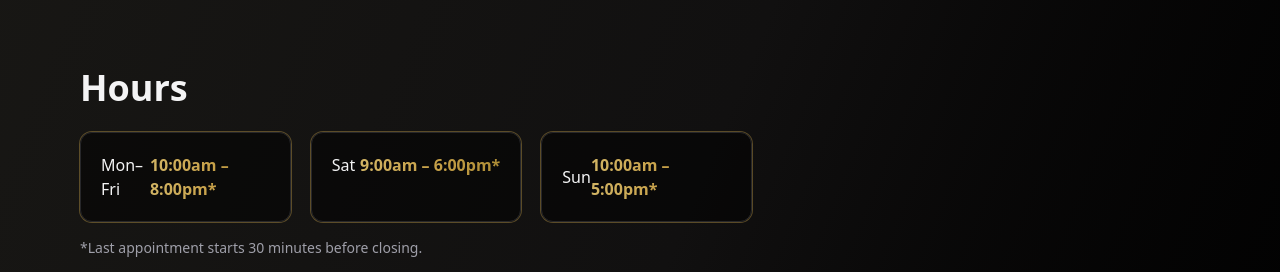
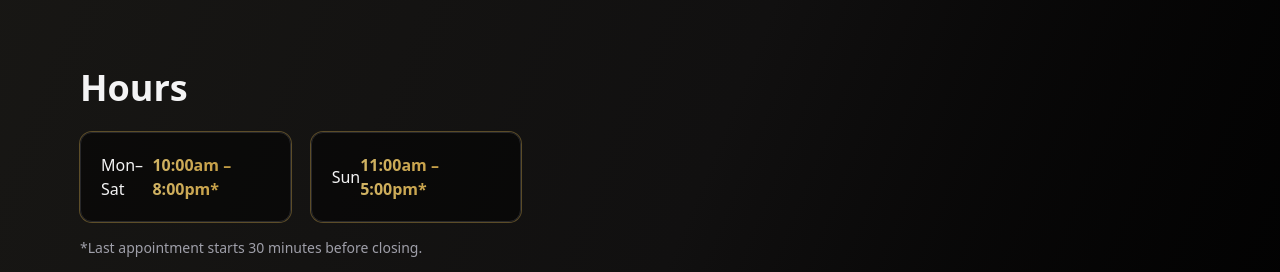
Before and after one commit to AryanMalhotra26/golden-clipper, a Next.js app: page / in a window 1280 px wide. Shown: the part 1240-1512 px from the top of the page. Built offline with nearby package versions, Linux system fonts and the light colour scheme.

Commit message:
Updated Timings

```diff
--- a/app/page.tsx
+++ b/app/page.tsx
@@ -213,9 +213,8 @@ Notes: ${qNotes}`;
         <h2 className="text-3xl md:text-4xl font-bold">Hours</h2>
         <div className="mt-6 grid sm:grid-cols-2 md:grid-cols-3 gap-5 max-w-2xl">
           {[
-            { d: "Mon–Fri", t: "10:00am – 8:00pm*" },
-            { d: "Sat", t: "9:00am – 6:00pm*" },
-            { d: "Sun", t: "10:00am – 5:00pm*" },
+            { d: "Mon–Sat", t: "10:00am – 8:00pm*" },
+            { d: "Sun", t: "11:00am – 5:00pm*" },
           ].map((h) => (
             <div key={h.d} className={`p-5 rounded-xl bg-black/50 border border-zinc-800 ${Gold.ring}`}>
               <div className="flex items-center justify-between">
```
Also changed, not shown: 15 other files (tests, documents, lock files or other folders).
